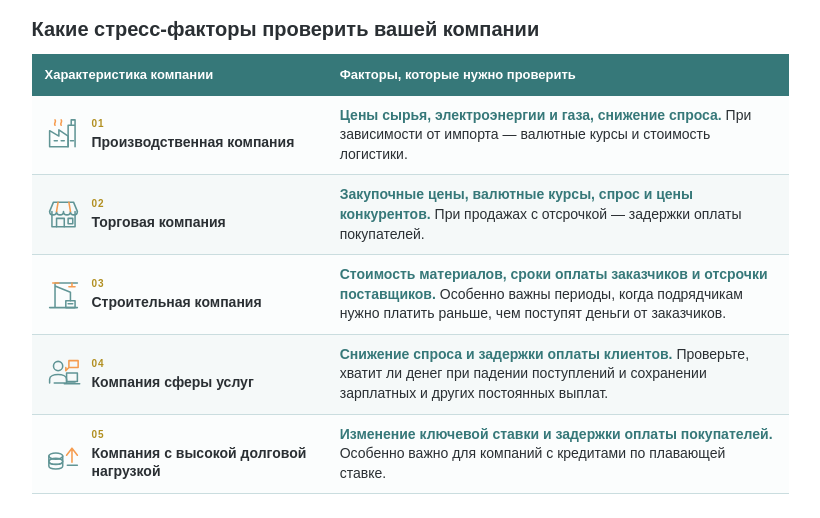
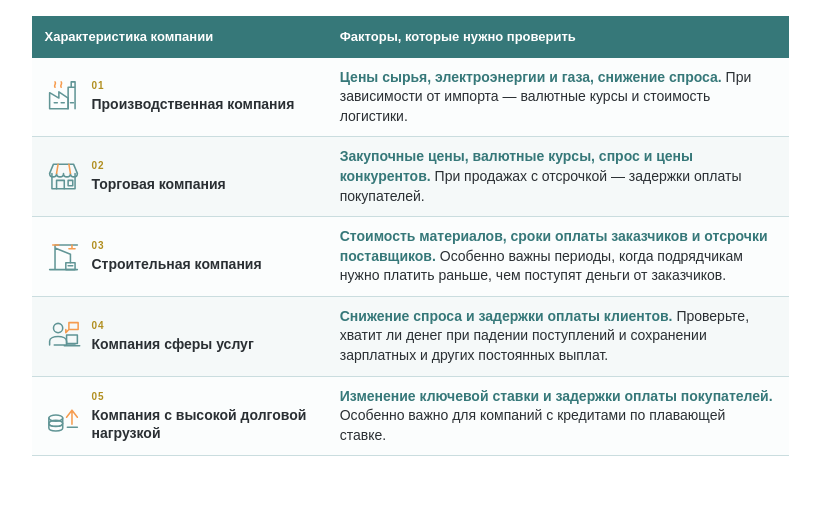
Before and after one commit to 3000toronto-commits/fd_2026_12_HIT_factor, a plain HTML site: page index.html in a window 1280 px wide. Shown: the whole page, without its empty margins (230-1050 px from the left). Drawn offline with Linux system fonts and the light colour scheme.

Commit message:
Update index.html

```diff
--- a/index.html
+++ b/index.html
@@ -264,9 +264,7 @@
 
 <section class="fd-risk-widget" id="fd-risk-widget">
 
-  <h3>Какие стресс-факторы проверить вашей компании</h3>
-
-  <div class="fd-risk-wrap">
+   <div class="fd-risk-wrap">
 
     <table class="fd-risk-table">
 
```
